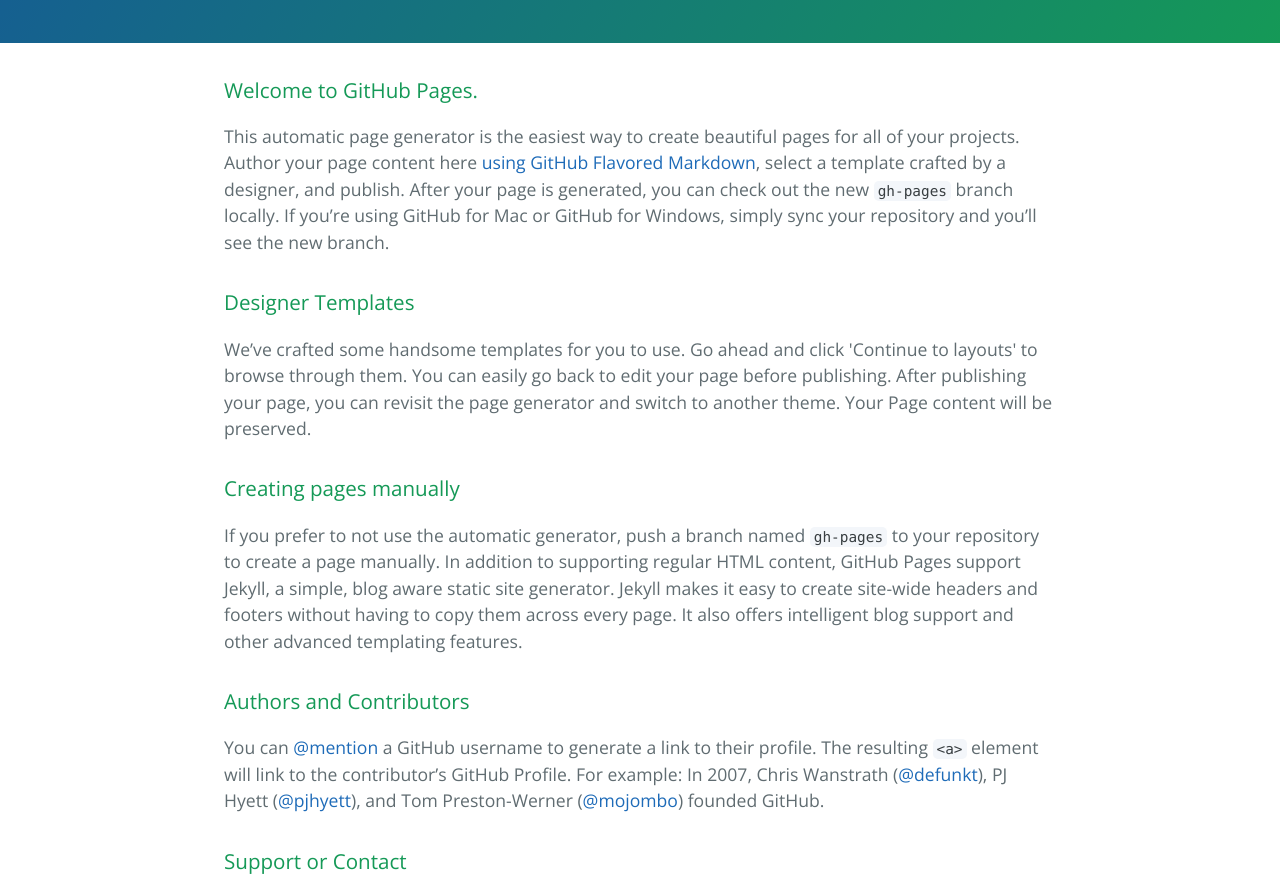
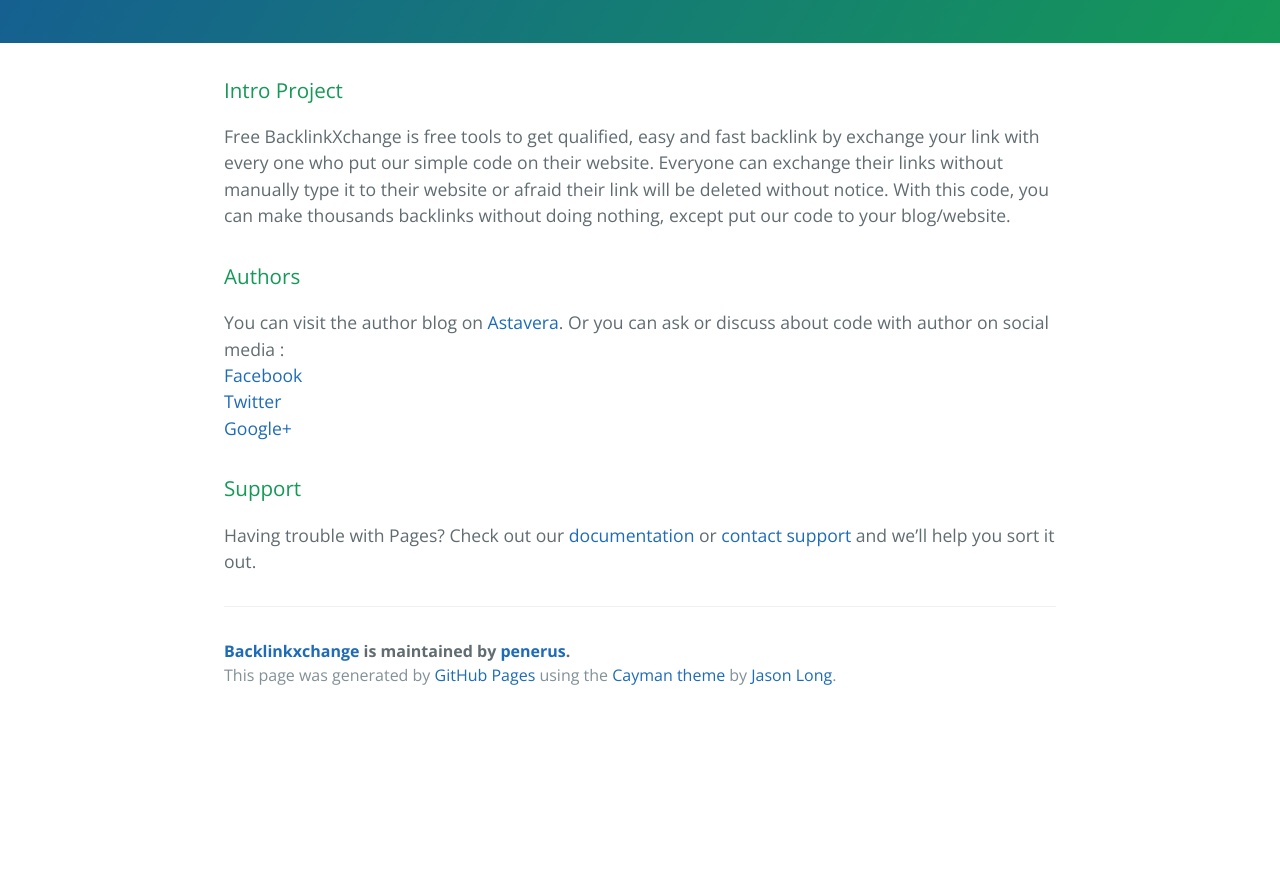
Before and after one commit to arokaja/BacklinkXchange, a plain HTML site: page index.html in a window 1280 px wide. Shown: the part 340-1220 px from the top of the page. After the commit the page ends 1059 px from the top, so only its background shows below. Drawn offline with nearby package versions, Linux system fonts and the light colour scheme.

Commit message:
Update index.html

```diff
--- a/index.html
+++ b/index.html
@@ -20,27 +20,20 @@
 
     <section class="main-content">
       <h3>
-<a id="welcome-to-github-pages" class="anchor" href="#welcome-to-github-pages" aria-hidden="true"><span class="octicon octicon-link"></span></a>Welcome to GitHub Pages.</h3>
+<a id="welcome-to-github-pages" class="anchor" href="#welcome-to-github-pages" aria-hidden="true"><span class="octicon octicon-link"></span></a>Intro Project</h3>
 
-<p>This automatic page generator is the easiest way to create beautiful pages for all of your projects. Author your page content here <a href="https://guides.github.com/features/mastering-markdown/">using GitHub Flavored Markdown</a>, select a template crafted by a designer, and publish. After your page is generated, you can check out the new <code>gh-pages</code> branch locally. If you’re using GitHub for Mac or GitHub for Windows, simply sync your repository and you’ll see the new branch.</p>
+<p>Free BacklinkXchange is free tools to get qualified, easy and fast backlink by exchange your link with every one who put our simple code on their website. Everyone can exchange their links without manually type it to their website or afraid their link will be deleted without notice. With this code, you can make thousands backlinks without doing nothing, except put our code to your blog/website.</p>
 
 <h3>
-<a id="designer-templates" class="anchor" href="#designer-templates" aria-hidden="true"><span class="octicon octicon-link"></span></a>Designer Templates</h3>
+<a id="authors-and-contributors" class="anchor" href="#authors-and-contributors" aria-hidden="true"><span class="octicon octicon-link"></span></a>Authors</h3>
 
-<p>We’ve crafted some handsome templates for you to use. Go ahead and click 'Continue to layouts' to browse through them. You can easily go back to edit your page before publishing. After publishing your page, you can revisit the page generator and switch to another theme. Your Page content will be preserved.</p>
-
+<p>You can visit the author blog on <a href="https://astevera.blogspot.com" title="Astarvera" target="_blank">Astavera</a>. Or you can ask or discuss about code with author on social media :<br />
+<a href="https://www.facebook.com/rohiem.arrazi" title="Facebook" target="blank">Facebook</a><br />
+<a href="https://twitter.com/rohiemarrazi" title="Twitter" target="blank">Twitter</a><br />
+<a href="https://plus.google.com/+AbdulRokhim" title="Google+" target="blank">Google+</a>
+</p>
 <h3>
-<a id="creating-pages-manually" class="anchor" href="#creating-pages-manually" aria-hidden="true"><span class="octicon octicon-link"></span></a>Creating pages manually</h3>
-
-<p>If you prefer to not use the automatic generator, push a branch named <code>gh-pages</code> to your repository to create a page manually. In addition to supporting regular HTML content, GitHub Pages support Jekyll, a simple, blog aware static site generator. Jekyll makes it easy to create site-wide headers and footers without having to copy them across every page. It also offers intelligent blog support and other advanced templating features.</p>
-
-<h3>
-<a id="authors-and-contributors" class="anchor" href="#authors-and-contributors" aria-hidden="true"><span class="octicon octicon-link"></span></a>Authors and Contributors</h3>
-
-<p>You can <a href="https://github.com/blog/821" class="user-mention">@mention</a> a GitHub username to generate a link to their profile. The resulting <code>&lt;a&gt;</code> element will link to the contributor’s GitHub Profile. For example: In 2007, Chris Wanstrath (<a href="https://github.com/defunkt" class="user-mention">@defunkt</a>), PJ Hyett (<a href="https://github.com/pjhyett" class="user-mention">@pjhyett</a>), and Tom Preston-Werner (<a href="https://github.com/mojombo" class="user-mention">@mojombo</a>) founded GitHub.</p>
-
-<h3>
-<a id="support-or-contact" class="anchor" href="#support-or-contact" aria-hidden="true"><span class="octicon octicon-link"></span></a>Support or Contact</h3>
+<a id="support-or-contact" class="anchor" href="#support-or-contact" aria-hidden="true"><span class="octicon octicon-link"></span></a>Support</h3>
 
 <p>Having trouble with Pages? Check out our <a href="https://help.github.com/pages">documentation</a> or <a href="https://github.com/contact">contact support</a> and we’ll help you sort it out.</p>
 
```
